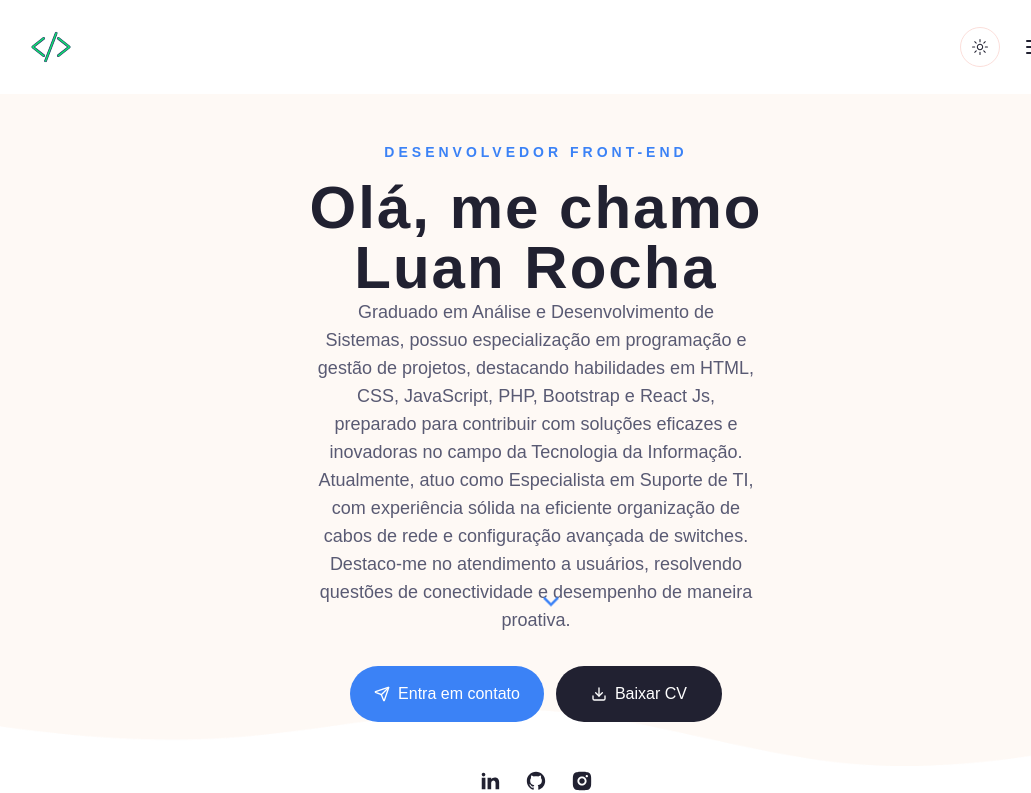
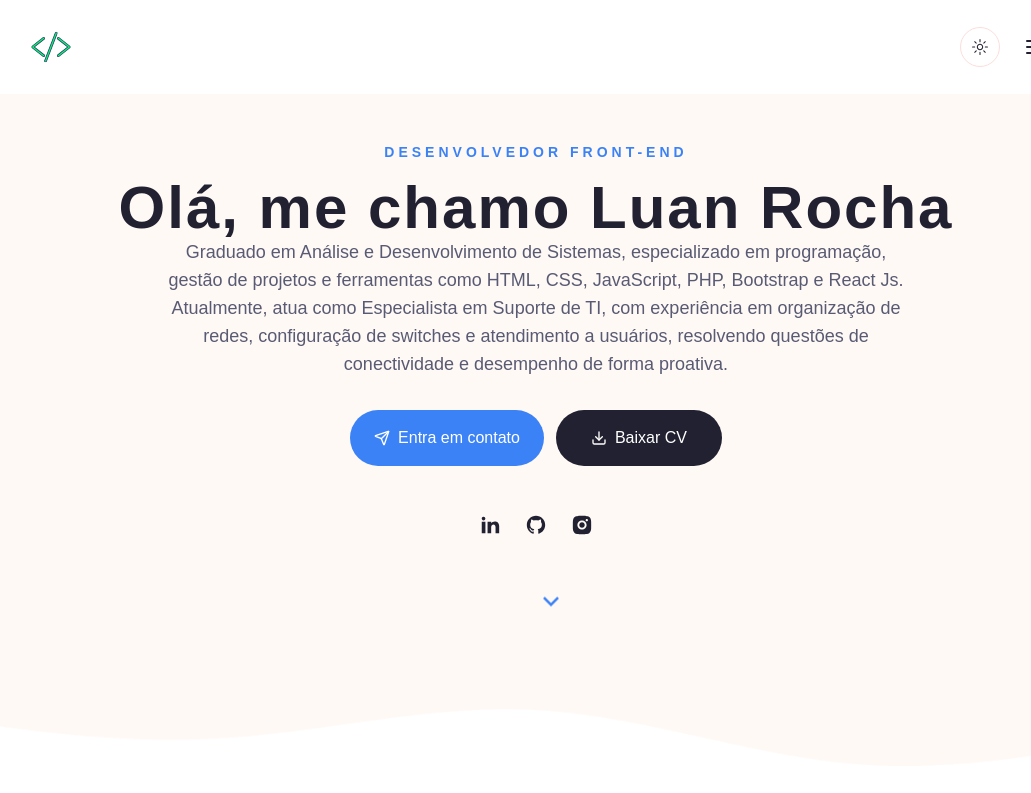
Before and after one commit to LuanRoch/luan-rocha, a Next.js app: page / in a window 1280 px wide. Shown: the top 793 px of the page, without its empty margins (104-1135 px from the left). Built offline with nearby package versions, Linux system fonts and the light colour scheme.

Commit message:
feat:descrição

```diff
--- a/components/Hero.jsx
+++ b/components/Hero.jsx
@@ -16,18 +16,16 @@ import Socials from "./Socials";
 
 const Hero = () => {
   return (
-    <section className="py-12 xl:py-24 h-[84vh] xl:pt-28 bg-hero bg-no-repeat bg-bottom bg-cover dark:bg-none">
+    <section className="flex py-12 xl:py-24 h-[84vh] xl:pt-28 bg-hero bg-no-repeat bg-bottom bg-cover dark:bg-none">
       <div className="container mx-auto">
         <div className="flex justify-between gap-x-8">
           {/* texto */}
-          <div className="flex max-w-[600px] flex-col justify-center mx-auto xl:mx-0 text-center xl:text-left">
+          <div className="flex max-w-[900px] flex-col justify-center mx-auto xl:mx-0 text-center xl:text-left">
             <div className="text-sm uppercase font-semibold mb-4 text-primary tracking-[4px]">Desenvolvedor Front-End</div>
             <h1 className='h1'>Olá, me chamo Luan Rocha</h1>
-            <p className="subtitle max-w-[440px] mx-auto xl:mx-0">Graduado em Análise e Desenvolvimento de Sistemas, possuo especialização em programação e gestão de projetos,
-              destacando habilidades em HTML, CSS, JavaScript, PHP, Bootstrap e React Js, preparado para contribuir com soluções
-              eficazes e inovadoras no campo da Tecnologia da Informação. Atualmente, atuo como Especialista em Suporte de TI,
-              com experiência sólida na eficiente organização de cabos de rede e configuração avançada de switches. Destaco-me no
-              atendimento a usuários, resolvendo questões de conectividade e desempenho de maneira proativa.</p>
+            <p className="subtitle max-w-[740px] mx-auto xl:mx-0 padding [2px]">
+              Graduado em Análise e Desenvolvimento de Sistemas, especializado em programação, gestão de projetos e ferramentas como HTML, CSS, JavaScript, PHP, Bootstrap e React Js.
+              Atualmente, atua como Especialista em Suporte de TI, com experiência em organização de redes, configuração de switches e atendimento a usuários, resolvendo questões de conectividade e desempenho de forma proativa.</p>
             <div className="flex flex-col gap-y-3 md:flex-row gap-x-3 mx-auto xl:mx-0 mb-12">
               <Link href='/contact'>
                 <Button className='gap-x-2'><Send size={18} />
@@ -41,7 +39,7 @@ const Hero = () => {
               </Link>
             </div>
             <div className="hidden sm:flex">
-            <Socials containerStyles='flex gap-x-6  mx-auto xl:mx-0' iconsStyles='text-foreground text-[22px] hover:text-primary transition-all' />
+              <Socials containerStyles='flex gap-x-6  mx-auto xl:mx-0' iconsStyles='text-foreground text-[22px] hover:text-primary transition-all' />
             </div>
           </div>
           {/* imagem */}
```
